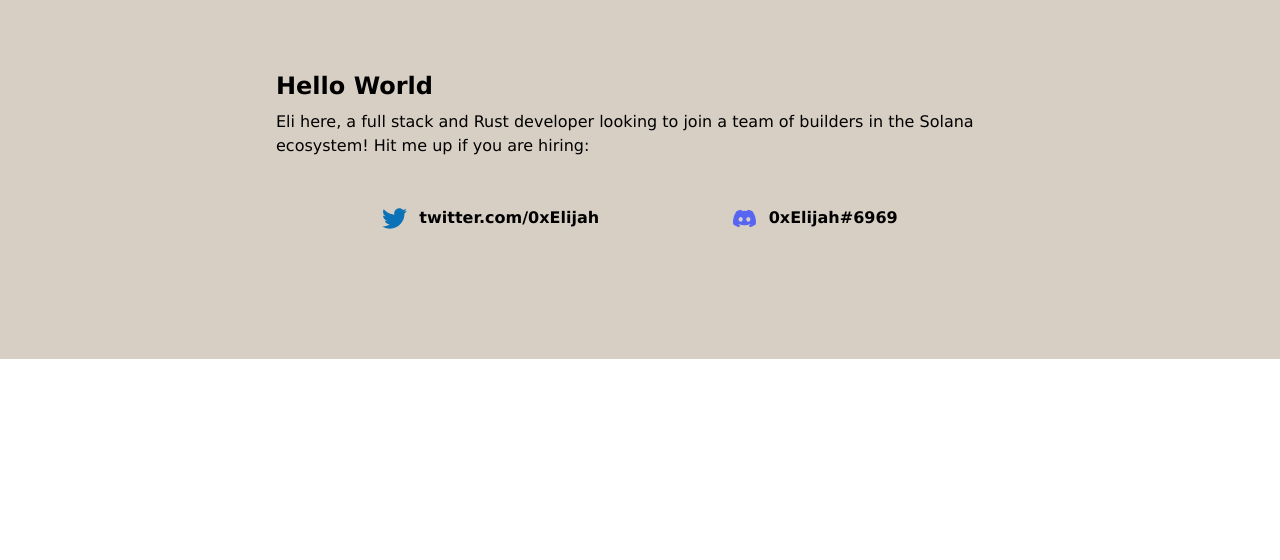
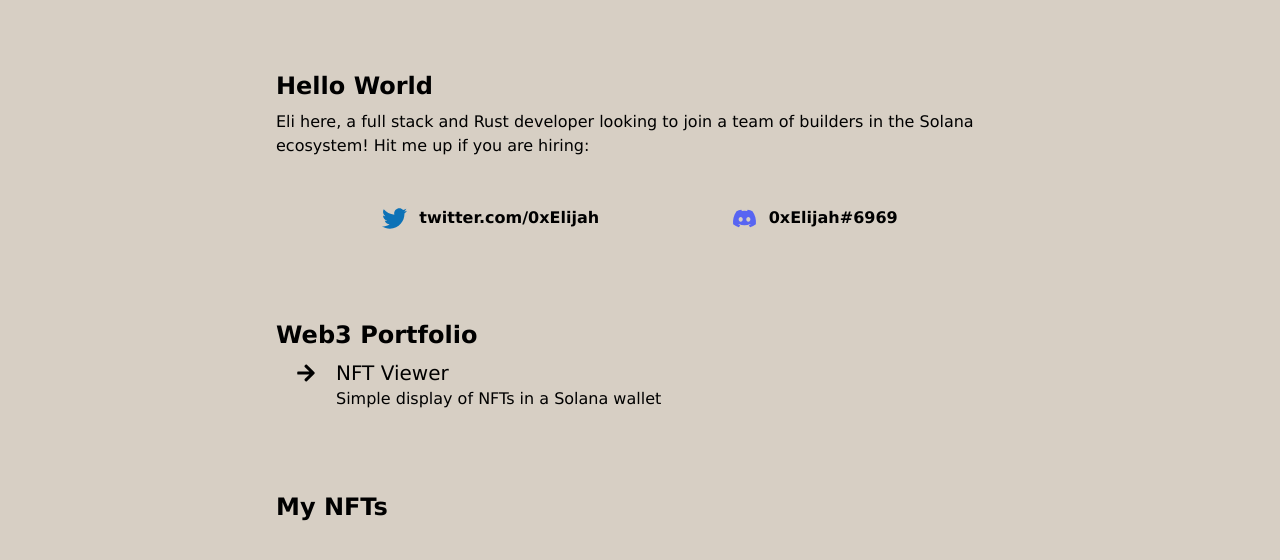
Before and after one commit to 0xElijah/Portfolio, a Next.js app: page / in a window 1280 px wide. Shown: the part 772-1332 px from the top of the page. Before the commit the page ends 1131 px from the top, so only its background shows below. Built offline with nearby package versions, Linux system fonts and the light colour scheme.

Commit message:
portfolio and nfts sections

```diff
--- a/pages/index.js
+++ b/pages/index.js
@@ -1,6 +1,6 @@
 import Image from 'next/image';
 import { IconContext } from 'react-icons';
-import { FaTwitter, FaDiscord } from 'react-icons/fa';
+import { FaTwitter, FaDiscord, FaArrowRight } from 'react-icons/fa';
 
 const TWITTER = 'twitter.com/0xElijah';
 const DISCORD = '0xElijah#6969';
@@ -31,21 +31,24 @@ const copyUsername = () => {
 
 export default function Home() {
   return (
-    <div className="bg-sand">
+    <div className="bg-sand pb-20">
       <HeaderImg />
-      <div className="max-w-screen-md mx-auto px-5">
+
+      {/* Me */}
+      <div className="max-w-screen-md mx-auto px-5 ">
         <div className="flex justify-between items-end pt-7 pb-20">
           <ProfileImg />
           <div className="pl-7 pb-3">
-            <h1 class="text-5xl font-bold pb-3">0xElijah</h1>
+            <h1 class="text-3xl sm:text-5xl font-bold pb-3">0xElijah</h1>
             <p className="text-md">
               Solana Degen | Dev that will do something 🤝
             </p>
           </div>
         </div>
 
-        <div className="pb-20">
-          <h2 className="text-2xl font-bold pb-2">Hello World</h2>
+        {/* Intro */}
+        <div className="pb-10">
+          <h2 className="text-lg sm:text-2xl font-bold pb-2">Hello World</h2>
           Eli here, a full stack and Rust developer looking to join a team of
           builders in the Solana ecosystem! Hit me up if you are hiring:
           <div className="flex flex-col justify-around p-10 sm:flex-row">
@@ -73,6 +76,29 @@ export default function Home() {
             </div>
           </div>
         </div>
+
+        {/* Portfolio */}
+        <div className="pb-20">
+          <h2 className="text-lg sm:text-2xl font-bold pb-2">Web3 Portfolio</h2>
+          <div>
+            <div className="flex pl-5">
+              <IconContext.Provider
+                value={{ className: 'mr-5 mt-1', size: 20 }}
+              >
+                <FaArrowRight />
+              </IconContext.Provider>
+              <div>
+                <h3 className="text-xl">NFT Viewer</h3>
+                <p>Simple display of NFTs in a Solana wallet</p>
+              </div>
+            </div>
+          </div>
+        </div>
+
+        {/* NFTs */}
+        <div className="pb-10">
+          <h2 className="text-lg sm:text-2xl font-bold pb-2">My NFTs</h2>
+        </div>
       </div>
     </div>
   );
```
